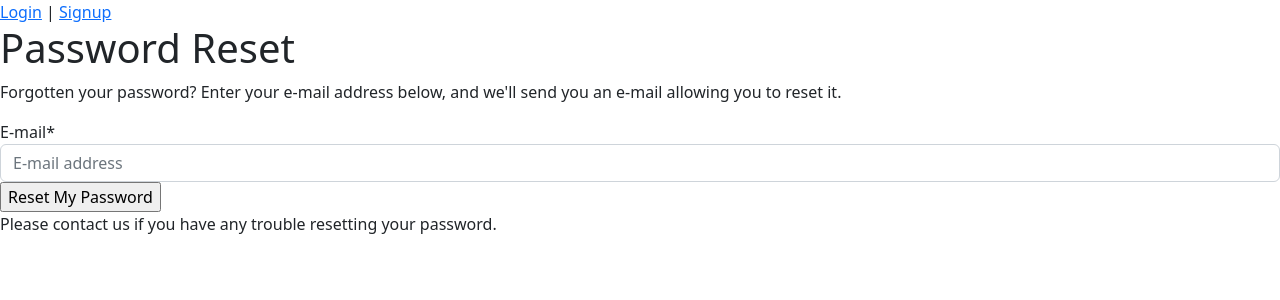
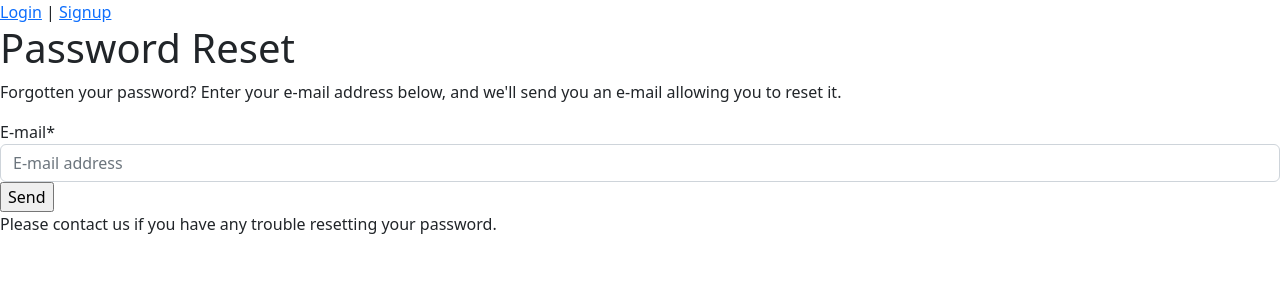
Before and after one commit to mehdi1371-ir/django_online_shop_project, a Django app: page /accounts/password/reset/ in a window 1280 px wide. Shown: the top 300 px of the page. Run offline with Django 4.2, Linux system fonts and the light colour scheme; parts of the project's set-up code (start-up, migrations or seed data) failed here and were passed over; some libraries are stand-ins or nearby versions.

Commit message:
rename password_reset_key_message.txt

```diff
--- a/templates/account/password_reset.html
+++ b/templates/account/password_reset.html
@@ -15,7 +15,7 @@
     <form method="POST">
         {% csrf_token %}
         {{ form|crispy }}
-        <input type="submit" value="{% trans 'Reset My Password' %}" />
+        <input type="submit" value="{% trans 'Send' %}" />
     </form>
 
     <p>{% blocktrans %}Please contact us if you have any trouble resetting your password.{% endblocktrans %}</p>
```
Also changed, not shown: templates/account/email/password_reset_key_message.txt (renamed from templates/account/email/password_rest_key_message.txt), 1 other file.
